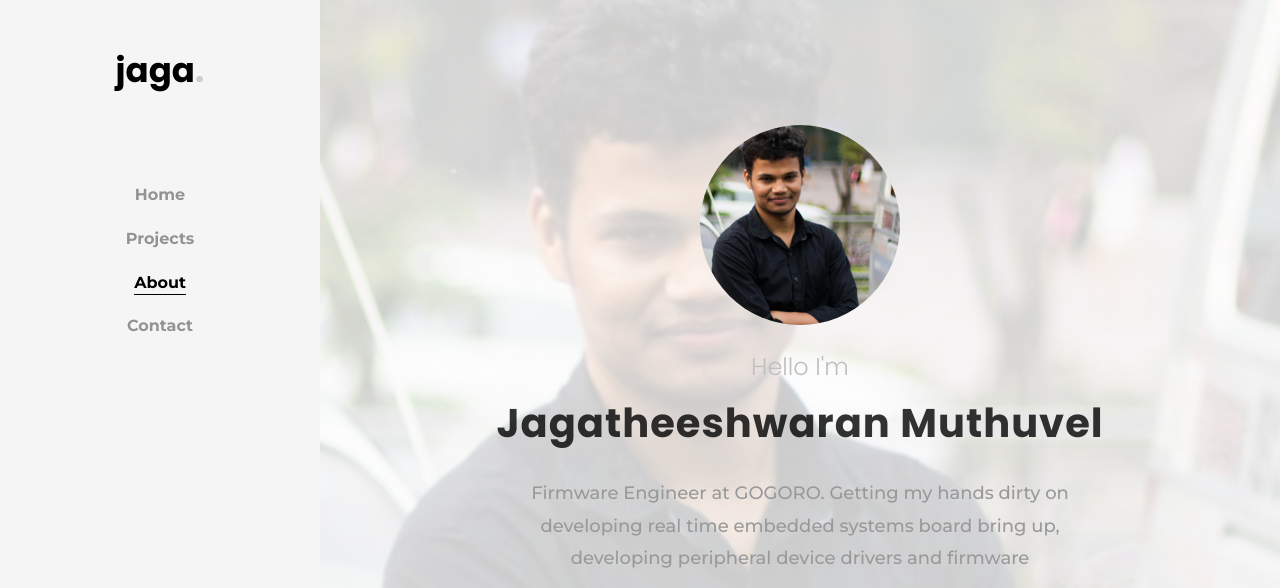
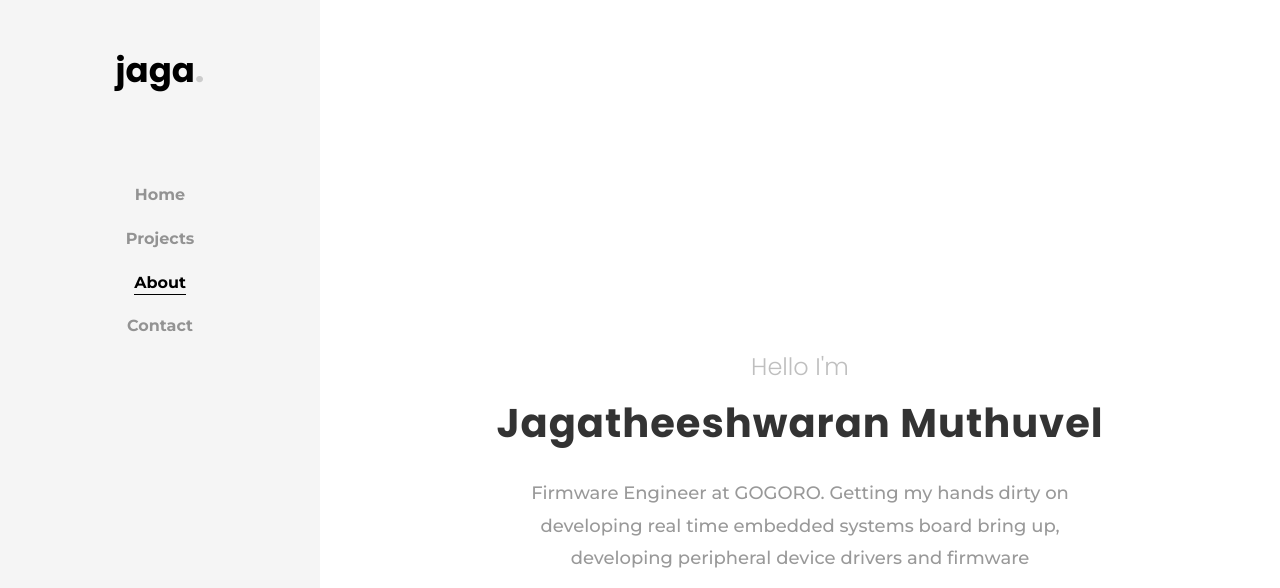
Before and after one commit to jagatheesh31/jagatheesh31.github.io, a plain HTML site: page index.html in a window 1280 px wide. Shown: the top 588 px of the page. Drawn offline with Linux system fonts and the light colour scheme; some packages are replaced by stand-ins of ours; no server answers; files whose address does not match are found by name.

Commit message:
Remove link to background image

```diff
--- a/index.html
+++ b/index.html
@@ -54,11 +54,11 @@
 			</div>
 		</aside> <!-- END COLORLIB-ASIDE -->
 		<div id="colorlib-main">
-			<div class="hero-wrap hero-wrap-2 js-fullheight" style="background-image: url(images/bg_4.jpg);" data-stellar-background-ratio="0.5">
+			<div class="hero-wrap hero-wrap-2 js-fullheight"   data-stellar-background-ratio="0.5">
 				<div class="overlay"></div>
 				<div class="js-fullheight d-flex justify-content-center align-items-center">
 					<div class="col-md-8 text text-center">
-						<div class="img mb-4" style="background-image: url(images/author.jpg);"></div>
+						<div class="img mb-4"  ></div>
 						<div class="desc">
 							<h2 class="subheading">Hello I'm</h2>
 							<h1 class="mb-4">Jagatheeshwaran Muthuvel</h1>
```
